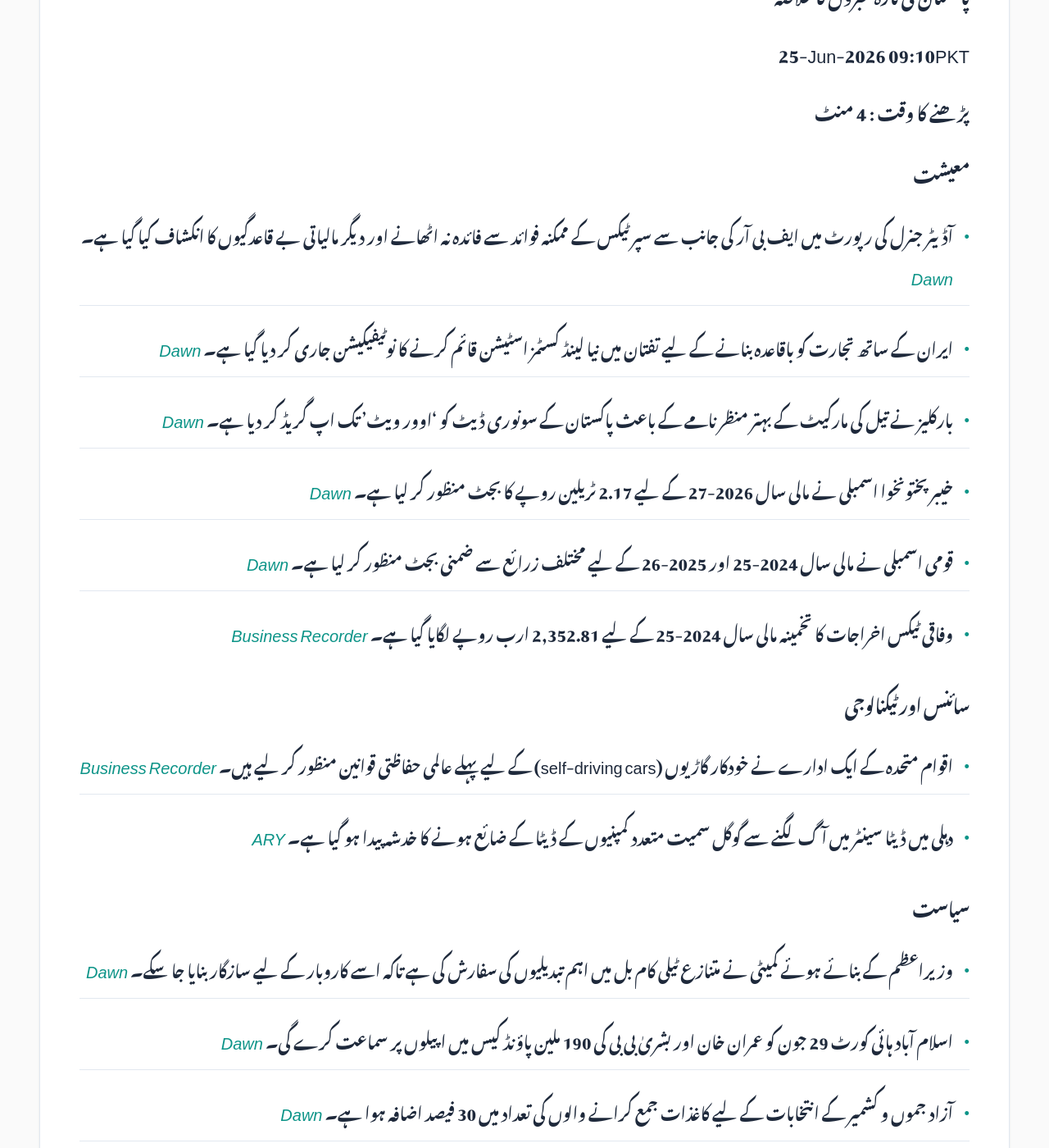
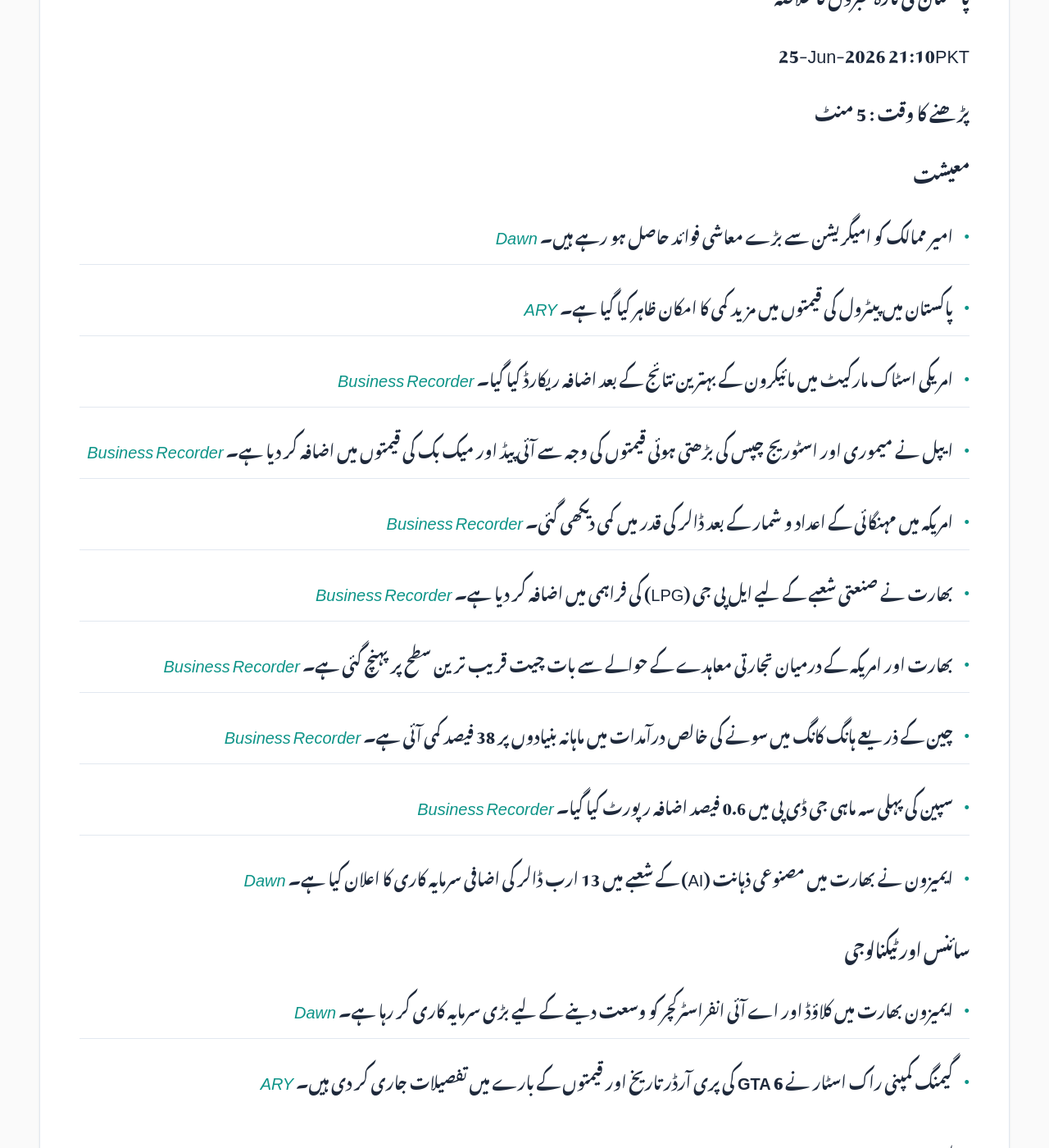
Before and after one commit to zsubzwary/news, a Jekyll site: the page built from ur/index.md, in a window 1280 px wide and 1400 px high, scrolled down 354 px. Shown: the whole window at 82% size. Built offline with Jekyll 4.4.1, drawn with Linux system fonts in a browser that asks for light colours; some web fonts are replaced; comment, search, counter and statistics services are not loaded; some of the changed text lies outside the part shown.

Commit message:
DateTime; 2026-06-25T16:10:14.077Z

```diff
--- a/ur/index.md
+++ b/ur/index.md
@@ -7,49 +7,54 @@ rtl: true
 
 پاکستان کی تازہ خبروں کا خلاصہ
 
- &lrm; 25-Jun-2026 09:10PKT
+ &lrm; 25-Jun-2026 21:10PKT
 
-پڑھنے کا وقت : 4 منٹ
+پڑھنے کا وقت : 5 منٹ
 
 ### معیشت
-- آڈیٹر جنرل کی رپورٹ میں ایف بی آر کی جانب سے سپر ٹیکس کے ممکنہ فوائد سے فائدہ نہ اٹھانے اور دیگر مالیاتی بے قاعدگیوں کا انکشاف کیا گیا ہے۔ *[Dawn](https://www.dawn.com/news/2010659/fbr-didnt-capitalise-on-super-tax-potential-audit-finds)*
-- ایران کے ساتھ تجارت کو باقاعدہ بنانے کے لیے تفتان میں نیا لینڈ کسٹمز اسٹیشن قائم کرنے کا نوٹیفیکیشن جاری کر دیا گیا ہے۔ *[Dawn](https://www.dawn.com/news/2010633/taftan-formalised-for-trade-with-iran)*
-- بارکلیز نے تیل کی مارکیٹ کے بہتر منظر نامے کے باعث پاکستان کے سونوری ڈیٹ کو 'اوور ویٹ' تک اپ گریڈ کر دیا ہے۔ *[Dawn](https://www.dawn.com/news/2010586/barclays-upgrades-pakistans-sovereign-debt-to-overweight-on-improved-oil-market-outlook-report)*
-- خیبر پختونخوا اسمبلی نے مالی سال 2026-27 کے لیے 2.17 ٹریلین روپے کا بجٹ منظور کر لیا ہے۔ *[Dawn](https://www.dawn.com/news/2010593/cm-afridi-vows-peace-in-fy27-as-kp-assembly-passes-rs217tr-budget)*
-- قومی اسمبلی نے مالی سال 2024-25 اور 2025-26 کے لیے مختلف زرائع سے ضمنی بجٹ منظور کر لیا ہے۔ *[Dawn](https://www.dawn.com/news/2010552/na-approves-over-rs500bn-in-supplementary-budget-for-fy25-rs475bn-for-fy26)*
-- وفاقی ٹیکس اخراجات کا تخمینہ مالی سال 2024-25 کے لیے 2,352.81 ارب روپے لگایا گیا ہے۔ *[Business Recorder](https://www.brecorder.com/news/40427215/fy2024-25-total-federal-tax-expenditure-estimated-at-rs235281bn)*
+- امیر ممالک کو امیگریشن سے بڑے معاشی فوائد حاصل ہو رہے ہیں۔ *[Dawn](https://www.dawn.com/news/2010809/wealthy-nations-reap-huge-benefits-from-immigration-study-finds)*
+- پاکستان میں پیٹرول کی قیمتوں میں مزید کمی کا امکان ظاہر کیا گیا ہے۔ *[ARY](https://arynews.tv/petrol-price-rana-sanaullah-signals-further-reduction)*
+- امریکی اسٹاک مارکیٹ میں مائیکرون کے بہترین نتائج کے بعد اضافہ ریکارڈ کیا گیا۔ *[Business Recorder](https://www.brecorder.com/news/40427290/us-stocks-mostly-up-as-micron-jumps-inflation-rises)*
+- ایپل نے میموری اور اسٹوریج چپس کی بڑھتی ہوئی قیمتوں کی وجہ سے آئی پیڈ اور میک بک کی قیمتوں میں اضافہ کر دیا ہے۔ *[Business Recorder](https://www.brecorder.com/news/40427289/apple-raises-prices-of-macbooks-ipads-as-memory-costs-skyrocket)*
+- امریکہ میں مہنگائی کے اعداد و شمار کے بعد ڈالر کی قدر میں کمی دیکھی گئی۔ *[Business Recorder](https://www.brecorder.com/news/40427288/dollar-eases-from-13-month-high-after-data-burst)*
+- بھارت نے صنعتی شعبے کے لیے ایل پی جی (LPG) کی فراہمی میں اضافہ کر دیا ہے۔ *[Business Recorder](https://www.brecorder.com/news/40427287/india-raises-lpg-supplies-to-industries-government-says)*
+- بھارت اور امریکہ کے درمیان تجارتی معاہدے کے حوالے سے بات چیت قریب ترین سطح پر پہنچ گئی ہے۔ *[Business Recorder](https://www.brecorder.com/news/40427284/india-says-very-close-to-trade-deal-with-us)*
+- چین کے ذریعے ہانگ کانگ میں سونے کی خالص درآمدات میں ماہانہ بنیادوں پر 38 فیصد کمی آئی ہے۔ *[Business Recorder](https://www.brecorder.com/news/40427281/chinas-net-gold-imports-via-hong-kong-fell-38-month-on-month-in-may)*
+- سپین کی پہلی سہ ماہی جی ڈی پی میں 0.6 فیصد اضافہ رپورٹ کیا گیا۔ *[Business Recorder](https://www.brecorder.com/news/40427271/spains-q1-gdp-quarterly-growth-confirmed-at-06)*
+- ایمیزون نے بھارت میں مصنوعی ذہانت (AI) کے شعبے میں 13 ارب ڈالر کی اضافی سرمایہ کاری کا اعلان کیا ہے۔ *[Dawn](https://www.dawn.com/news/2010789/amazon-pledges-additional-13bn-in-india-ai-investment)*
 
 ### سائنس اور ٹیکنالوجی
-- اقوام متحدہ کے ایک ادارے نے خودکار گاڑیوں (self-driving cars) کے لیے پہلے عالمی حفاظتی قوانین منظور کر لیے ہیں۔ *[Business Recorder](https://www.brecorder.com/news/40427203/first-global-rules-adopted-for-self-driving-cars-un)*
-- دہلی میں ڈیٹا سینٹر میں آگ لگنے سے گوگل سمیت متعدد کمپنیوں کے ڈیٹا کے ضائع ہونے کا خدشہ پیدا ہو گیا ہے۔ *[ARY](https://arynews.tv/google-faces-data-challenges-after-recent-fire)*
+- ایمیزون بھارت میں کلاؤڈ اور اے آئی انفراسٹرکچر کو وسعت دینے کے لیے بڑی سرمایہ کاری کر رہا ہے۔ *[Dawn](https://www.dawn.com/news/2010789/amazon-pledges-additional-13bn-in-india-ai-investment)*
+- گیمنگ کمپنی راک اسٹار نے **GTA 6** کی پری آرڈر تاریخ اور قیمتوں کے بارے میں تفصیلات جاری کر دی ہیں۔ *[ARY](https://arynews.tv/rockstar-locks-in-gta-6-pre-order-date-pricing-and-launch-details)*
 
 ### سیاست
-- وزیراعظم کے بنائے ہوئے کمیٹی نے متنازع ٹیلی کام بل میں اہم تبدیلیوں کی سفارش کی ہے تاکہ اسے کاروبار کے لیے سازگار بنایا جا سکے۔ *[Dawn](https://www.dawn.com/news/2010642/law-minister-led-panel-suggests-major-changes-to-language-of-telecom-bill)*
-- اسلام آباد ہائی کورٹ 29 جون کو عمران خان اور بشریٰ بی بی کی 190 ملین پاؤنڈ کیس میں اپیلوں پر سماعت کرے گی۔ *[Dawn](https://www.dawn.com/news/2010641/ihc-to-hear-imrans-ps190m-case-appeal-on-june-29)*
-- آزاد جموں و کشمیر کے انتخابات کے لیے کاغذات جمع کرانے والوں کی تعداد میں 30 فیصد اضافہ ہوا ہے۔ *[Dawn](https://www.dawn.com/news/2010646/nominations-surge-as-1265-file-papers-for-ajk-elections)*
-- وزیراعظم شہباز شریف نے قطر کے امیر کا شکریہ ادا کیا ہے جس نے ایران اور امریکہ کے درمیان ہونے والے معاہدے میں اہم کردار ادا کیا۔ *[Business Recorder](https://www.brecorder.com/news/40427207/islamabad-mou-pm-thanks-qatari-emir-for-steadfast-support)*
-- قومی اسمبلی میں وزیر دفاع خواجہ آصف کے آزاد کشمیر کے حوالے سے بیانات پر سیاسی تنازع پیدا ہو گیا۔ *[Business Recorder](https://www.brecorder.com/news/40427205/asifs-rawalakot-remarks-spark-storm-in-na)*
+- ڈپٹی وزیراعظم اسحاق ڈار کا کہنا ہے کہ پاکستان اب امریکہ اور ایران کے درمیان ثالثی کے کردار کی وجہ سے عالمی سطح پر ایک **'امن پسند ملک'** کے طور پر پہچانا جا رہا ہے۔ *[Dawn](https://www.dawn.com/news/2010763/dar-says-world-now-recognises-pakistan-as-a-peacemaker-for-role-in-us-iran-mediation)*
+- امریکی صدر ڈونلڈ ٹرمپ اور ایک ریپبلکن سینیٹر کے درمیان ایران جنگ کے حوالے سے تلخ بحث ہوئی۔ *[Dawn](https://www.dawn.com/news/2010746/trump-republican-senator-engage-in-shouting-match-over-iran-war)*
 
 ### قومی
-- کراچی کے علاقے قوید آباد میں ایک تین سالہ بچی کی ہولناک قتل و غارت سے علاقے میں شدید غم و غصہ پایا جاتا ہے۔ *[Dawn](https://www.dawn.com/news/2010607/horror-in-karachis-quaidabad-after-3-year-olds-body-found-dumped-outside-her-home)*
-- خنجراب پاس کے قریب چین سے موبائل فون اسمگل کرنے کی ایک بڑی کوشش ناکام کر دی گئی۔ *[Dawn](https://www.dawn.com/news/2010637/mobile-phone-smuggling-at-khunjerab-pass-foiled)*
-- جی بی کے علاقے میں ایک فرانسیسی کوہ پیما برفانی تودے (avalanche) کی زد میں آکر جاں بحق ہو گیا۔ *[Dawn](https://www.dawn.com/news/2010554/french-mountaineer-dies-as-avalanche-hits-gbs-k-6-peak)*
-- آڈیٹر جنرل نے بی آئی ایس پی کے حوالے سے رپورٹ میں بتایا ہے کہ 261 مستحقین کے شریک حیات غیر ملکی سفر کے باوجود وظائف وصول کر رہے ہیں۔ *[Business Recorder](https://www.brecorder.com/news/40427201/foreign-travel-261-spouses-of-bisp-beneficiaries-continue-to-receive-payments-agp)*
+- کراچی کے علاقے قوید آباد میں تین سالہ بچی کے ریپ اور قتل کے ہولناک واقعے کی اعلیٰ سطح پر تحقیقات جاری ہیں۔ *[Dawn](https://www.dawn.com/news/2010824/police-launch-high-level-probe-into-horrific-rape-murder-of-3-year-old-girl-in-karachis-quaidabad)*
+- ملک بھر میں محرم الحرام کی 9 تاریخ کے حوالے سے سخت حفاظتی انتظامات کیے گئے ہیں۔ *[Dawn](https://www.dawn.com/news/2010752/country-observes-muharram-9-amid-tight-security-arrangements)*
+- اے جے کے پولیس چیف نے غلط معلومات اور مصنوعی ذہانت سے تیار کردہ مواد کے پھیلاؤ کے خلاف خبردار کیا ہے۔ *[Dawn](https://www.dawn.com/news/2010823/ajk-police-chief-warns-against-disinformation-amid-standoff-denies-curbs-on-goods-transport)*
+- بنوں میں اغوا کیے گئے پانچ افراد، جن میں ایک پولیس کانسٹیبل بھی شامل ہے، بحفاظت رہا کر دیے گئے۔ *[Dawn](https://www.dawn.com/news/2010804/five-abducted-individuals-including-police-constable-safely-return-home-in-bannu)*
+- پنجاب حکومت نے **'پروارز کارڈ'** کے تحت 135 ہنر مند نوجوانوں کا پہلا بیج سعودی عرب روانہ کر دیا۔ *[Dawn](https://www.dawn.com/news/2010698/parwaz-card-initiative-135-skilled-youths-leave-for-ksa-to-start-jobs)*
+- پاکستان اور آزاد کشمیر کی حکومت نے بی بی سی کی رپورٹ کو مسترد کر دیا ہے۔ *[ARY](https://arynews.tv/pakistan-azad-kashmir-government-dismiss-bbc-report)*
 
 ### بین الاقوامی
-- وینزویلا میں دو بڑے زلزلوں کے بعد ہنگامی حالت نافذ کر دی گئی ہے اور امدادی کام جاری ہیں۔ *[Dawn](https://www.dawn.com/news/2010737/emergency-declared-rescue-work-underway-after-twin-quakes-rock-venezuela)*
-- پاکستان نے ایران کے ساتھ تجارتی پیش رفت کو بین الاقوامی پابندیوں میں نرمی سے جوڑ دیا ہے۔ *[Dawn](https://www.dawn.com/news/2010661/pakistan-links-iran-trade-prospects-to-sanctions-relief)*
-- امریکی وزیر خارجہ مارکو روبیو نے خلیجی ممالک کے رہنماؤں سے ملاقات کر کے ان کی سیکورٹی کے حوالے سے یقین دہانی کرائی ہے۔ *[Dawn](https://www.dawn.com/news/2010623/uae-kuwait-assured-of-us-commitment-to-gulf-states-security)*
-- بحیرہ عمان میں پھنسے ہوئے جہازوں کو نکالنے کے لیے اقوام متحدہ کے ایک نئے منصوبے کے تحت جہازوں کی آمد و رفت شروع ہو گئی ہے۔ *[Business Recorder](https://www.brecorder.com/news/40427209/un-evacuation-scheme-ships-start-sailing-through-hormuz)*
+- وینزویلا میں دو طاقتور زلزلوں کے نتیجے میں ہزاروں افراد کے ہلاک ہونے کا خدشہ ہے۔ *[Dawn](https://www.dawn.com/news/2010737/thousands-feared-dead-in-venezuela-after-two-major-earthquakes-world-sends-aid-rescue-teams)*
+- امریکی وزیر خارجہ مارکو روبیو نے خلیجی ممالک کو یقین دلایا کہ ایران کے ساتھ کوئی بھی معاہدہ ان کے مفادات کے تحفظ کو یقینی بنائے گا۔ *[Dawn](https://www.dawn.com/news/2010780/any-us-iran-deal-will-ensure-security-of-gulf-allies-rubio-assures-gcc-nations-during-mideast-tour)*
+- پاکستان اور چین نے سلامتی کونسل کی قراردادوں پر عملدرآمد کو یقینی بنانے کے لیے ایک مشترکہ اجلاس منعقد کیا۔ *[Dawn](https://www.dawn.com/news/2010761/pakistan-china-organise-unsc-meeting-on-steps-to-ensure-implementation-of-resolutions)*
+- لبنان میں جنگ بندی کے باوجود بے گھر ہونے والے لوگوں کو اب بھی اپنے تباہ شدہ گھروں کی واپسی میں مشکلات کا سامنا ہے۔ *[Dawn](https://www.dawn.com/news/2010810/truce-brings-no-relief-for-displaced-from-lebanons-destroyed-occupied-towns)*
+- پاکستان اور ایران نے تجارتی روابط بڑھانے کے لیے سڑک اور ریلوے لائنوں کو مضبوط بنانے پر اتفاق کیا۔ *[ARY](https://arynews.tv/pakistan-iran-agree-to-strengthen-road-rail-links)*
+- بھارت نے بنگلہ دیش کے شہریوں کے لیے سیاحتی ویزوں کا سلسلہ دوبارہ شروع کرنے کا اعلان کیا ہے۔ *[Business Recorder](https://www.brecorder.com/news/40427283/india-to-resume-bangladeshi-tourist-visas)*
 
 ### کھیل
-- ورلڈ کپ کے سلسلے میں مراکش نے ہیٹی کو شکست دے کر اپنی پوزیشن مضبوط رکھی ہے۔ *[ARY](https://arynews.tv/morocco-overcome-haiti-to-maintain-world-cup-momentum)*
-- برازیل نے سکاٹ لینڈ کو ہرا دیا، جس میں نیمار کی واپسی ایک اہم موڑ رہی۔ *[ARY](https://arynews.tv/neymar-returns-as-brazil-beat-scotland)*
-- انگلینڈ نے ٹی 20 ورلڈ کپ کے سیمی فائنل میں جگہ بنا لی ہے۔ *[ARY](https://arynews.tv/wyatt-hodge-stars-as-england-ease-into-t20-world-cup-semi-finals)*
+- فیفا نے تیسرے فریق کے مداخلت کے باعث نیپال کو فٹ بال سے معطل کر دیا ہے۔ *[ARY](https://arynews.tv/fifa-suspends-nepal-over-third-party-interference)*
+- فٹ بال اسٹار لیونل میسی کی سالگرہ کے موقع پر ارجنٹائن میں بھرپور جشن منایا گیا۔ *[Business Recorder](https://www.brecorder.com/news/40427275/argentina-sings-collective-happy-birthday-to-messi)*
+- میکسیکو نے چیک جمہوریہ کو شکست دے کر ورلڈ کپ کے اگلے مرحلے میں جگہ بنا لی ہے۔ *[Business Recorder](https://www.brecorder.com/news/40427273/mexico-stay-perfect-and-bounce-czechs-out-of-world-cup-with-3-0-win)*
+- مراکش نے ہیٹی کو شکست دے کر ورلڈ کپ کے آخری 32 میں جگہ بنا لی ہے۔ *[Business Recorder](https://www.brecorder.com/news/40427272/morocco-earn-comeback-win-over-haiti-to-reach-last-32-as-group-runners-up)*
 
 ### صحت
-- پاکستان نے وائرل ہیپاٹائٹس کے خلاف عالمی سطح پر سخت اقدامات کے لیے اقوام متحدہ میں آواز اٹھائی ہے۔ *[Dawn](https://www.dawn.com/news/2010592/pakistan-pushes-for-global-action-against-hepatitis-amid-alarming-who-findings)*
-- برطانیہ میں ایک تحقیقاتی رپورٹ کے مطابق میٹرنٹی سکینڈل کے باعث 150 سے زائد شیر خوار بچوں کی موت ہوئی۔ *[Dawn](https://www.dawn.com/news/2010576/over-150-baby-deaths-linked-to-uk-maternity-scandal-probe)*
+- پاکستان میں بچوں کے لیے مخصوص پہلے **'چائلڈ فرینڈلی میڈیکو لیگل کلینک'** کا آغاز کیا گیا ہے تاکہ بچوں کے قانونی مسائل کو بہتر طریقے سے حل کیا جا سکے۔ *[Dawn](https://www.dawn.com/news/2010785/pakistans-legal-system-isnt-built-for-children-this-clinic-is-trying-to-change-that)*
 
 ### دیگر
-- ٹیکساس میں سیلاب کے نتیجے میں ہونے والی ہلاکتوں اور تنازعات کے بعد ایک کیمپ نے دیوالیہ ہونے کے لیے درخواست دے دی ہے۔ *[ARY](https://arynews.tv/camp-mystic-files-for-bankruptcy-amid-controversy)*
+- شہزادہ ہیری کی نئی ویڈیو سے برطانوی شاہی خاندان کے اندر تناؤ بڑھنے کا خدشہ ظاہر کیا گیا ہے۔ *[ARY](https://arynews.tv/harry-new-video-reignites-palace-tensions-as-camilla-cautions-king-charles)*
```
